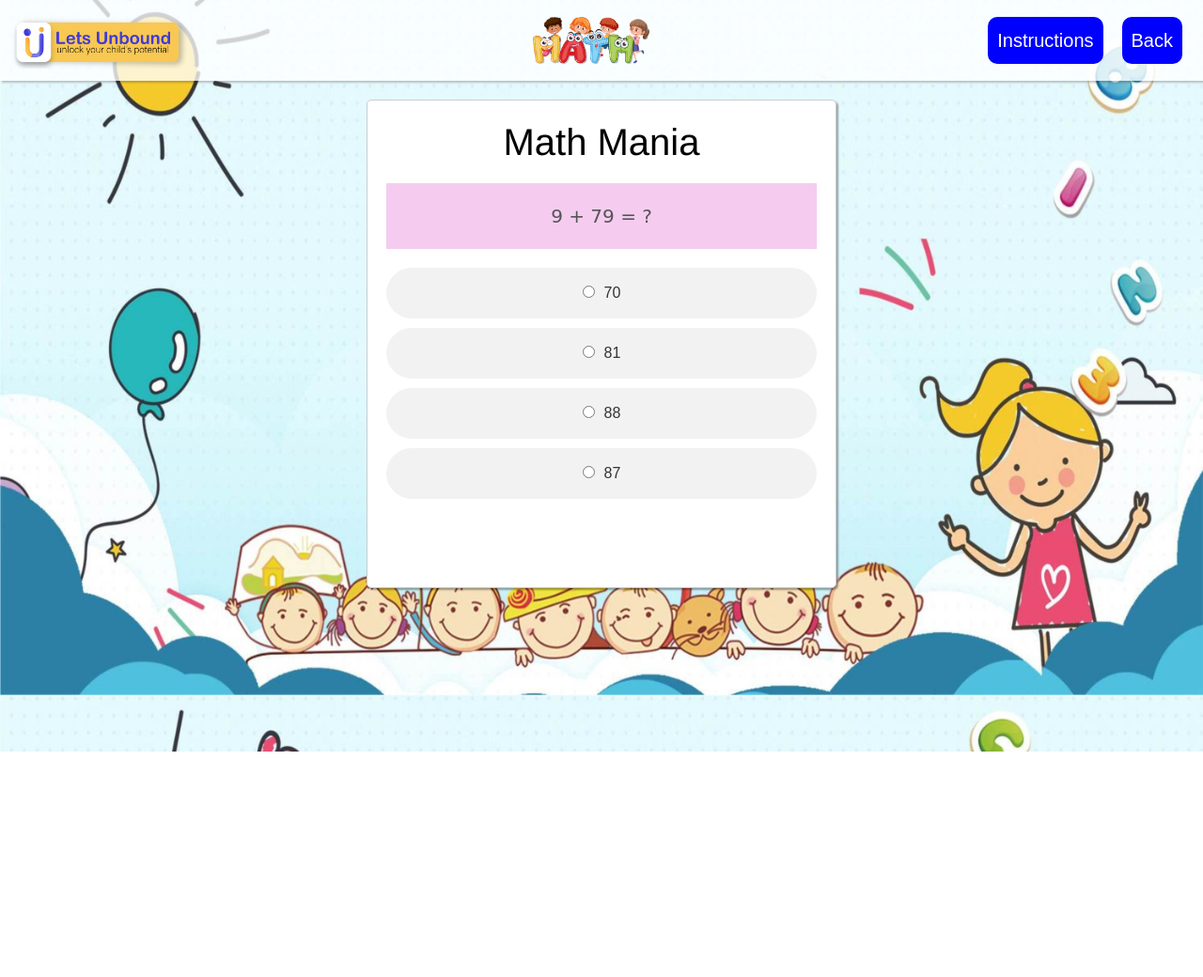
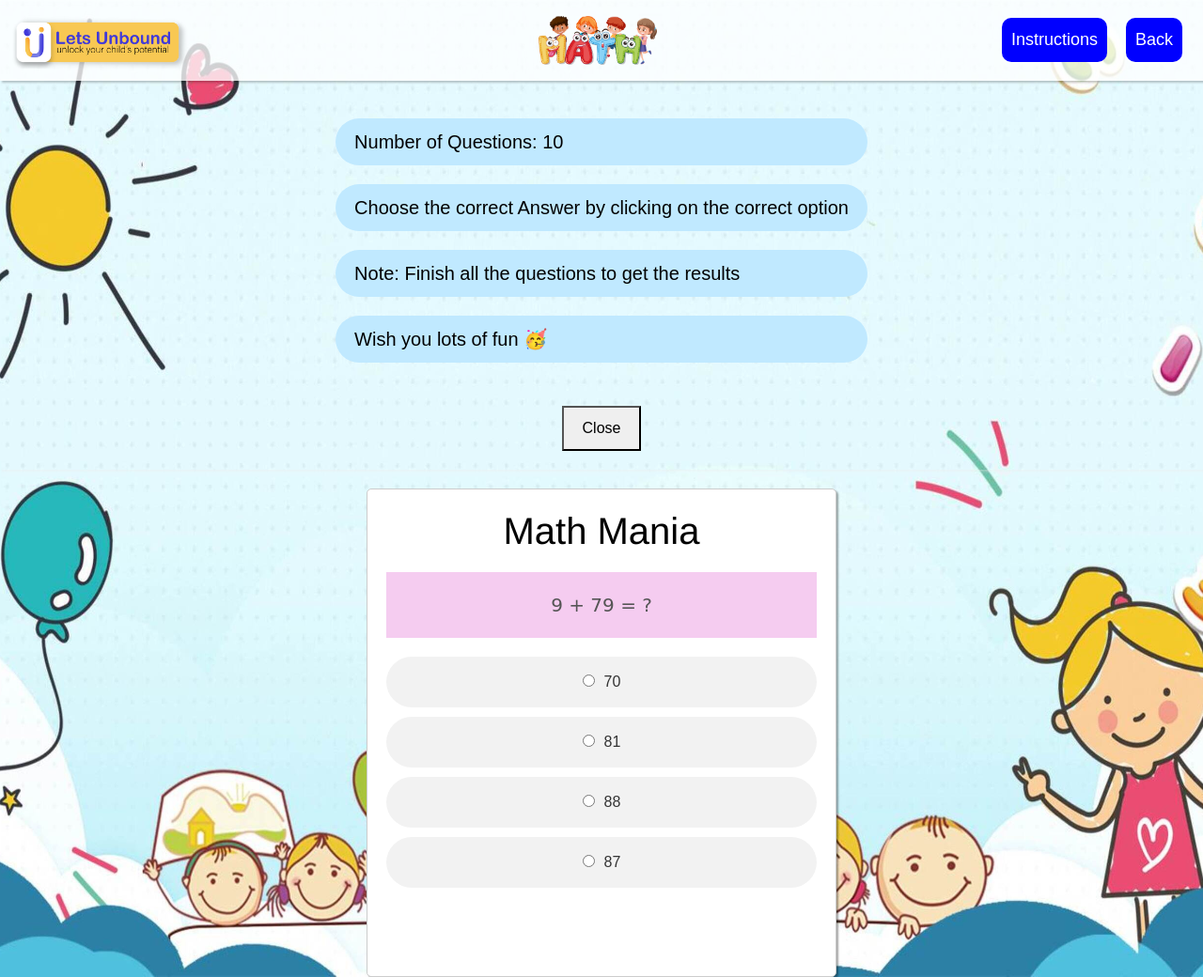
Before and after one commit to lets-unbound/5, a plain HTML site: page index.html in a window 1280 px wide. Shown: the whole page at 94% size. Before the commit the page ends 800 px from the top, so only its background shows below. Drawn offline with nearby package versions, Linux system fonts and the light colour scheme.

Commit message:
Update style.css

```diff
--- a/style.css
+++ b/style.css
@@ -133,7 +133,7 @@ p{
     padding: 10px;
     border: none;
     box-shadow: none;
-    font-size: 20px;
+    font-size: 18px;
 }
 
 #logo{
@@ -278,7 +278,7 @@ p{
 }
 
 #sectionContent {
-  display: none; /* Hide the section by default */
+  display: block; /* Hide the section by default */
 }
 #sectionContent.open {
   display: block; /* Show the section when the "open" class is applied */
```
